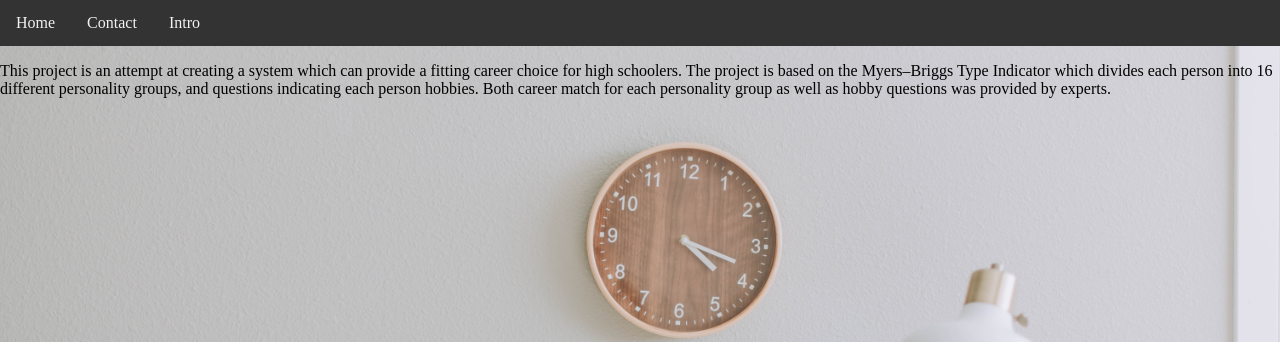
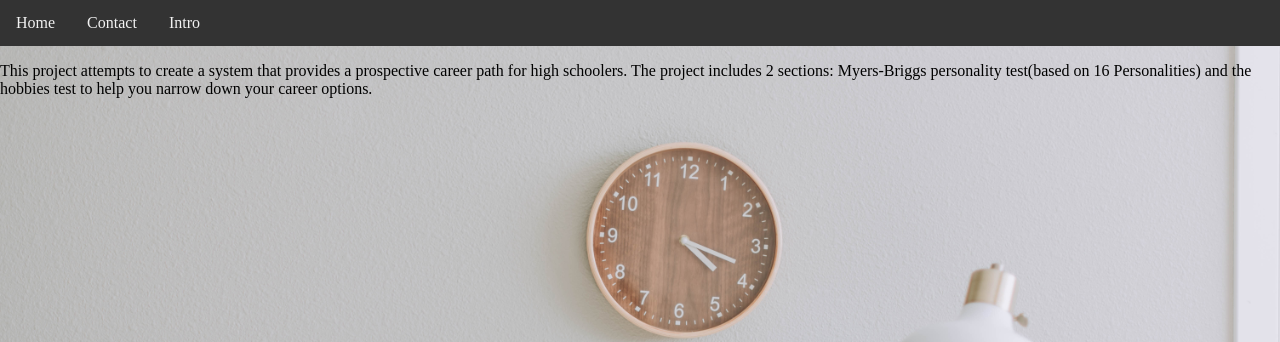
Before and after one commit to R7nX/Vocational-Guidance-System, a Flask app: page /intro in a window 1280 px wide. Shown: the part 120-462 px from the top of the page. Run offline with Flask 2, Linux system fonts and the light colour scheme; some libraries are stand-ins or nearby versions.

Commit message:
Update intro.html

```diff
--- a/templates/intro.html
+++ b/templates/intro.html
@@ -7,7 +7,6 @@
     <link rel = "stylesheet" href="/static/style.css">
     <title>Home page</title>
 </head>
-
     <body class="bruh">
 
     <div class="header">
@@ -32,6 +31,6 @@ function scrollFunction() {
   }
 }
       </script>
-      <p> This project is an attempt at creating a system which can provide a fitting career choice for high schoolers. The project is based on the Myers–Briggs Type Indicator which divides each person into 16 different personality groups, and questions indicating each person hobbies. Both career match for each personality group as well as hobby questions was provided by experts.</p>
-    </body>
+      <p> This project attempts to create a system that provides a prospective career path for high schoolers. The project includes 2 sections: Myers-Briggs personality test(based on 16 Personalities) and the hobbies test to help you narrow down your career options. </p>
+</body>
 </html>
```
